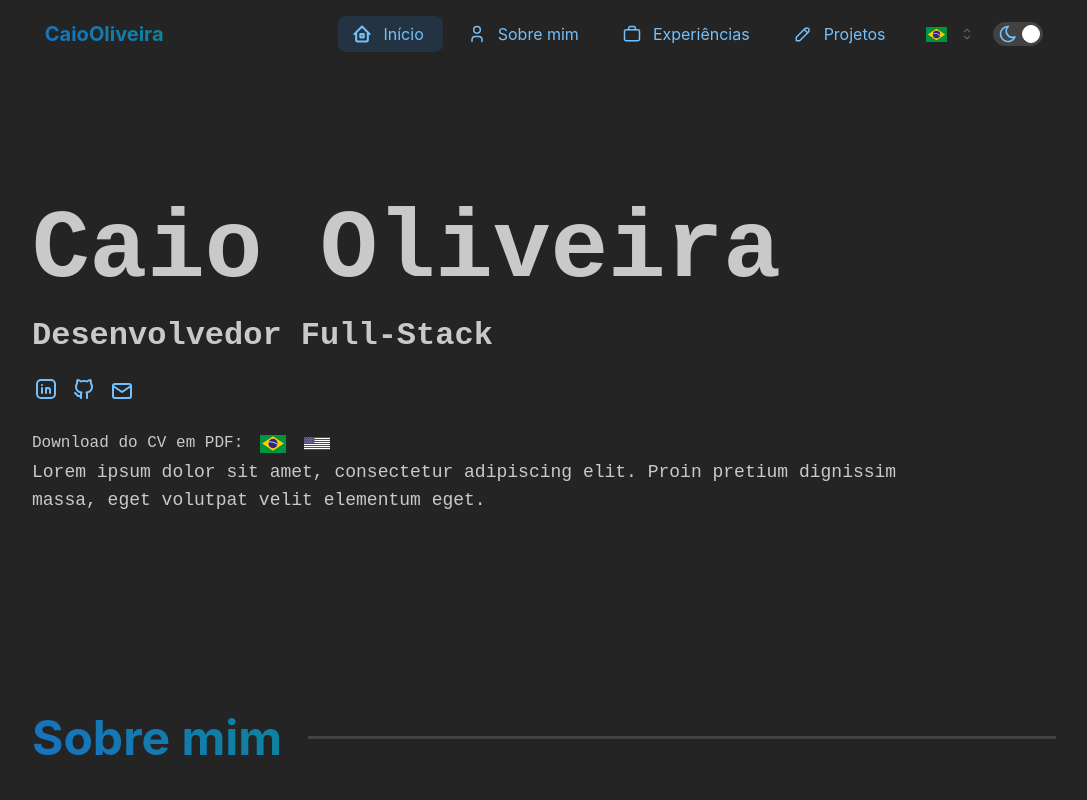
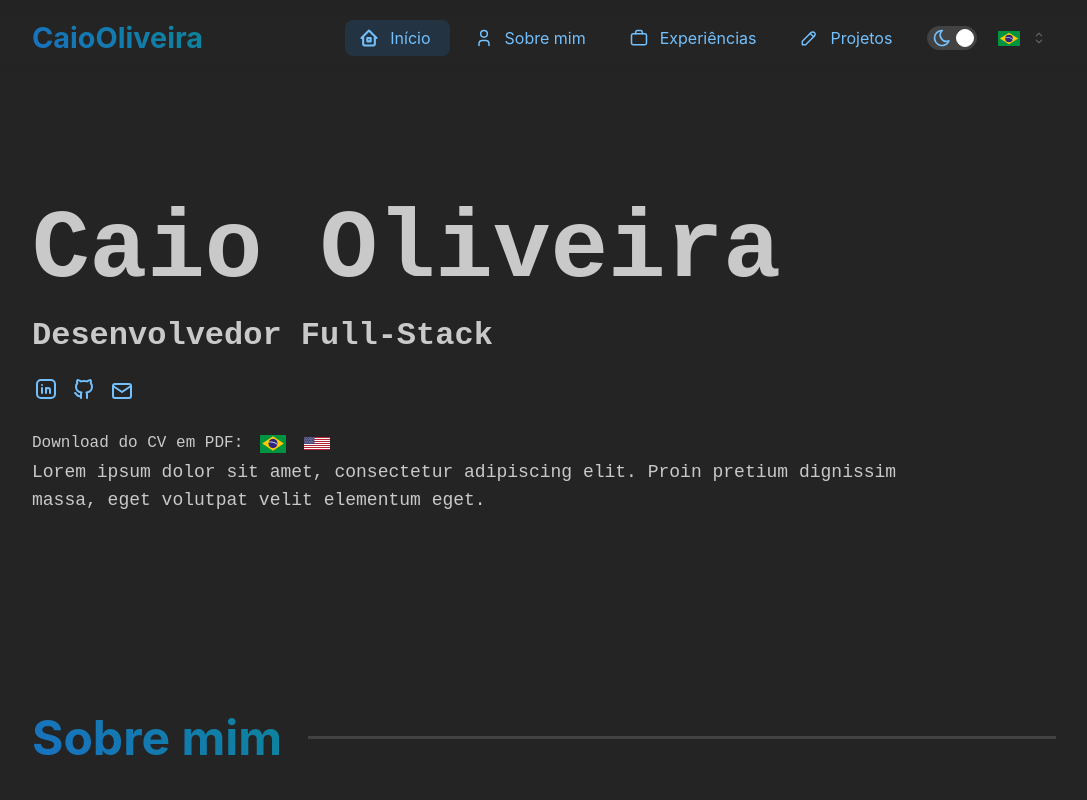
Before and after one commit to caiofov/caiofov.github.io, a React (Create React App) app: page / in a window 1280 px wide. Shown: the top 800 px of the page, without its empty margins (96-1183 px from the left). Built offline with nearby package versions, Linux system fonts and the light colour scheme.

Commit message:
feat: navbar alignment and fontsize

```diff
--- a/src/components/NavBar.tsx
+++ b/src/components/NavBar.tsx
@@ -34,6 +34,8 @@ export const Navbar: React.FC<{
   const [scroll, scrollTo] = useWindowScroll();
 
   const headerHeight = useMatches({ md: 68, base: 65 });
+  const logoSize = useMatches({ sm: "1.8rem", base: "1.2rem" });
+
   const scrollParams = {
     offset: headerHeight,
     duration: 500,
@@ -104,13 +106,15 @@ export const Navbar: React.FC<{
     <>
       <AppShell.Header
         h="fit-content"
-        p="md"
+        px="0"
+        py="md"
         style={{
           transition: "all 0.5s ease-in-out",
           backgroundColor: "rgba(0,0,0,0)",
           backdropFilter: "blur(8px)",
         }}
         display="inline-flex"
+        w="100%"
         withBorder={false}
       >
         <Container
@@ -123,40 +127,33 @@ export const Navbar: React.FC<{
             alignItems: "center",
           }}
         >
-          <Burger
-            hiddenFrom="md"
-            opened={false}
-            onClick={() => (navbarOpened ? close() : open())}
-            size="sm"
-            p="0"
-          />
+          <Text style={{ fontSize: logoSize }} variant="gradient" fw="bold">
+            CaioOliveira
+          </Text>
+          <Group>
+            <Group
+              visibleFrom="md"
+              gap="xs"
+              display="flex"
+              justify="space-between"
+            >
+              <nav>
+                <Group gap="xs" display="flex" justify="space-between">
+                  {navbarAnchors}
+                </Group>
+              </nav>
+            </Group>
 
-          <Group visibleFrom="xs">
-            <Text size="xl" variant="gradient" fw="bold">
-              CaioOliveira
-            </Text>
-            <Group hiddenFrom="md">{DarkModeToggle}</Group>
-          </Group>
-          <Group hiddenFrom="xs">
-            <Text size="xl">
-              {"< "}
-              <b>C</b>O{" />"}
-            </Text>
-            {DarkModeToggle}
-          </Group>
-
-          <Group
-            visibleFrom="md"
-            gap="xs"
-            display="flex"
-            justify="space-between"
-          >
-            <Group gap="xs" display="flex" justify="space-between">
-              {navbarAnchors}
-            </Group>
             <Group gap="xs">
+              {DarkModeToggle}
               <LanguageSelector />
-              {DarkModeToggle}
+              <Burger
+                hiddenFrom="md"
+                opened={false}
+                onClick={() => (navbarOpened ? close() : open())}
+                size="sm"
+                p="0"
+              />
             </Group>
           </Group>
         </Container>
@@ -165,24 +162,21 @@ export const Navbar: React.FC<{
       <Drawer
         opened={navbarOpened}
         onClose={close}
+        position="right"
         overlayProps={{ backgroundOpacity: 0.5, blur: 4 }}
-        size="xs"
-        styles={{
-          inner: {
-            width: "fit-content",
-          },
-        }}
+        size="fit-content"
       >
         <nav>
-          <Group mr="xl" style={{ flexDirection: "column" }} align="flex-start">
-            <OpacityRevealSequence
-              delayInit={0}
-              delayIncrease={0.2}
-              children={[
-                ...navbarAnchors,
-                <LanguageSelector key="lang-selector" />,
-              ]}
-            />
+          <Group
+            ml="md"
+            mr="sm"
+            style={{ flexDirection: "column" }}
+            align="flex-end"
+            gap="xl"
+          >
+            <OpacityRevealSequence delayInit={0} delayIncrease={0.2}>
+              {navbarAnchors}
+            </OpacityRevealSequence>
           </Group>
         </nav>
       </Drawer>
```
